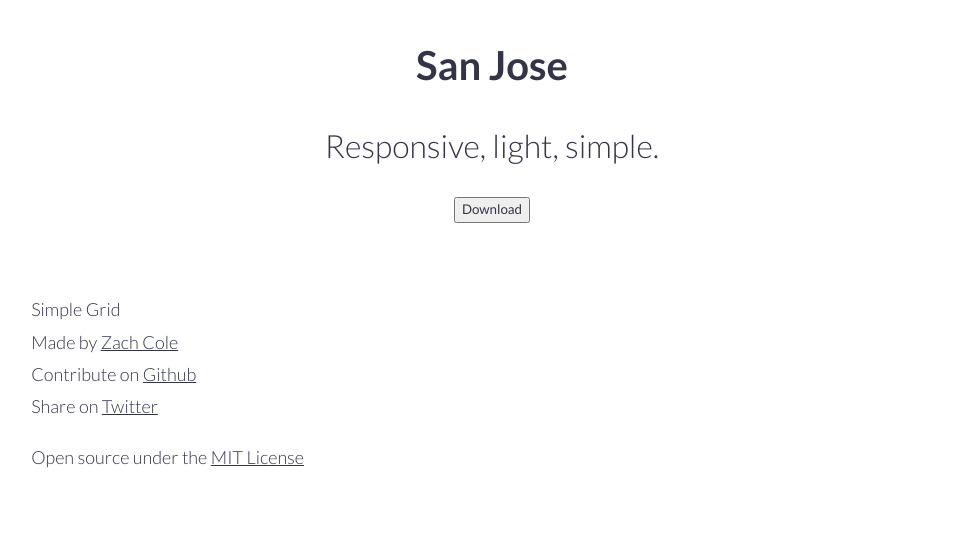
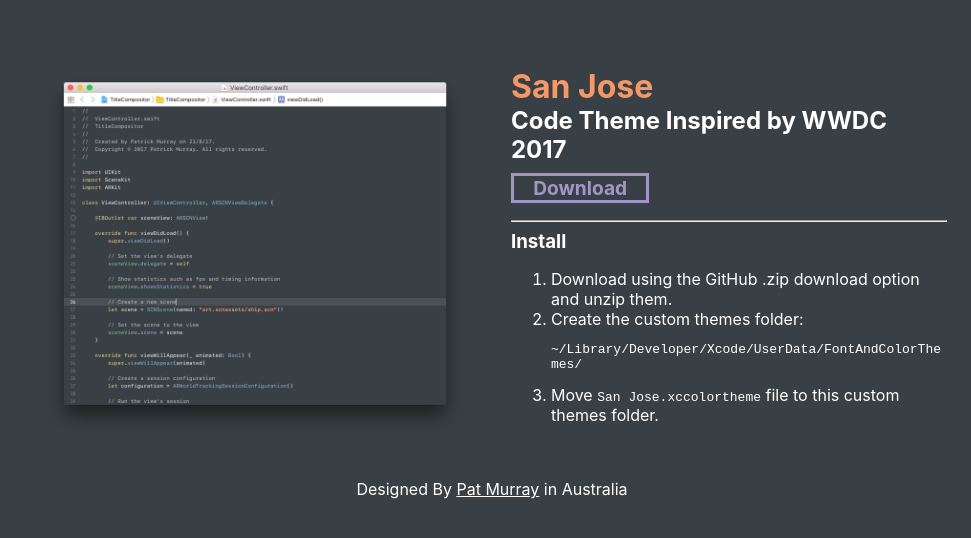
Before and after one commit to PatMurrayDEV/San-Jose, a plain HTML site: page docs/index.html in a window 1280 px wide. Shown: the whole page, without its empty margins (148-1119 px from the left). Drawn offline with Linux system fonts and the light colour scheme; a web font is replaced by a local one.

Commit message:
Add website

```diff
--- a/docs/index.html
+++ b/docs/index.html
@@ -3,62 +3,52 @@
   <meta charset="utf-8">
   <meta name="viewport" content="width=device-width, initial-scale=1.0">
   <!-- Social share meta tags -->
-  <meta property="og:title" content="Simple Grid">
-  <meta property="og:description" content="A responsive, lightweight, simple CSS grid.">
+  <meta property="og:title" content="San Jose (Xcode Theme)">
+  <meta property="og:description" content="An Xcode theme inspired by WWDC 2017">
   <meta property="og:type" content="website">
-  <meta property="og:image" content="http://simplegrid.io/img/simple-grid-computer.png">
-  <meta property="og:site_name" content="Simple Grid">
+  <meta property="og:image" content="">
+  <meta property="og:site_name" content="San Jose (Xcode Theme)">
   <meta name="twitter:card" content="summary_large_image">
-  <meta name="twitter:title" content="Simple Grid">
-  <meta name="twitter:description" content="A responsive, lightweight, simple CSS grid.">
-  <meta name="twitter:image:src" content="http://simplegrid.io/img/simple-grid-computer.png">
+  <meta name="twitter:title" content="San Jose (Xcode Theme)">
+  <meta name="twitter:description" content="An Xcode theme inspired by WWDC 2017">
+  <meta name="twitter:image:src" content="">
   <!-- End social share meta tags -->
-  <link rel="stylesheet" href="simple-grid.min.css">
+  <link rel="stylesheet" href="simple-grid.css">
   <link rel="stylesheet" href="style.css">
-  <title>Simple Grid | Lightweight CSS grid for web development</title>
-  <meta name="description" content="A simple, lightweight grid and container system for your website.">
+  <title>San Jose (Xcode Theme)</title>
+  <meta name="description" content="An Xcode theme inspired by WWDC 2017">
 
 </head>
 <body>
     <div class="container">
       <div class="row">
-        <div class="col-12 center">
+        <div class="col-6">
+          <img class="example-image" src="example.png" />
+        </div>
+        <div class="col-6">
           <div class="img img-logo center"></div>
           <h1>San Jose</h1>
-          <h2 class="font-light">Responsive, light, simple.</h2>
-          <a href="simple-grid.zip" download="">
-            <button>Download</button>
-          </a>
+          <h2 >Code Theme Inspired by WWDC 2017</h2>
+          <h1><a href="" class="box">Download</a></h1>
+          <hr class="pad-top"/>
+          <h3 >Install</h3>
+          <ol>
+            <li>Download using the GitHub .zip download option and unzip them.</li>
+            <li>Create the custom themes folder: <pre>~/Library/Developer/Xcode/UserData/FontAndColorThemes/</pre></li>
+            <li>Move <code>San Jose.xccolortheme</code> file to this custom themes folder.</li>
+          </ol>
+
+
+</p>
         </div>
       </div>
       <div class="row">
-        <div class="col-2 hidden-sm"></div>
-        <div class="col-8">
-          <div class="img img-website-mock"></div>
-        </div>
-        <div class="col-2 hidden-sm"></div>
-      </div>
-    </div>
-  <footer>
-    <div class="container">
-      <div class="row">
-        <div class="col-12">
-          <div class="img img-logo"></div>
-        </div>
-      </div>
-      <div class="row">
-        <div class="col-12">
-          <p>Simple Grid<br>
-          Made by <a href="http://zcole.me" target="_blank">Zach Cole</a><br>
-          Contribute on <a href="https://github.com/zachacole/Simple-Grid" target="_blank">Github</a><br>
-          Share on <a href="https://twitter.com/intent/tweet?text=Simple%20Grid%3A%20A%20css%20grid%20for%20your%20website%3A%20http%3A%2F%2Fsimplegrid.io%2F%20by%20%40zachacole&amp;source=webclient" target="_blank">Twitter</a></p>
-          <p>
-            Open source under the <a href="https://opensource.org/licenses/MIT" target="_blank">MIT License</a>
-          </p>
+        <div class="col-12 center">
+          <p>Designed By <a href="https://twitter.com/_patmurray">Pat Murray</a> in Australia</p>
         </div>
       </div>
     </div>
-  </footer>
+
 
 
 </body></html>
--- /dev/null
+++ b/docs/simple-grid.css
@@ -0,0 +1,188 @@
+/**
+*** SIMPLE GRID
+*** (C) ZACH COLE 2016
+**/
+
+
+/* UNIVERSAL */
+
+
+
+/* POSITIONING */
+
+.left {
+  text-align: left;
+}
+
+.right {
+  text-align: right;
+}
+
+.center {
+  text-align: center;
+  margin-left: auto;
+  margin-right: auto;
+}
+
+.justify {
+  text-align: justify;
+}
+
+/* ==== GRID SYSTEM ==== */
+
+.container {
+  width: 90%;
+  margin-left: auto;
+  margin-right: auto;
+}
+
+.row {
+  position: relative;
+  width: 100%;
+}
+
+.row [class^="col"] {
+  float: left;
+  margin: 0.5rem 2%;
+  min-height: 0.125rem;
+}
+
+.col-1,
+.col-2,
+.col-3,
+.col-4,
+.col-5,
+.col-6,
+.col-7,
+.col-8,
+.col-9,
+.col-10,
+.col-11,
+.col-12 {
+  width: 96%;
+}
+
+.col-1-sm {
+  width: 4.33%;
+}
+
+.col-2-sm {
+  width: 12.66%;
+}
+
+.col-3-sm {
+  width: 21%;
+}
+
+.col-4-sm {
+  width: 29.33%;
+}
+
+.col-5-sm {
+  width: 37.66%;
+}
+
+.col-6-sm {
+  width: 46%;
+}
+
+.col-7-sm {
+  width: 54.33%;
+}
+
+.col-8-sm {
+  width: 62.66%;
+}
+
+.col-9-sm {
+  width: 71%;
+}
+
+.col-10-sm {
+  width: 79.33%;
+}
+
+.col-11-sm {
+  width: 87.66%;
+}
+
+.col-12-sm {
+  width: 96%;
+}
+
+.row::after {
+	content: "";
+	display: table;
+	clear: both;
+}
+
+.hidden-sm {
+  display: none;
+}
+
+@media only screen and (min-width: 33.75em) {  /* 540px */
+  .container {
+    width: 80%;
+  }
+}
+
+@media only screen and (min-width: 45em) {  /* 720px */
+  .col-1 {
+    width: 4.33%;
+  }
+
+  .col-2 {
+    width: 12.66%;
+  }
+
+  .col-3 {
+    width: 21%;
+  }
+
+  .col-4 {
+    width: 29.33%;
+  }
+
+  .col-5 {
+    width: 37.66%;
+  }
+
+  .col-6 {
+    width: 46%;
+  }
+
+  .col-7 {
+    width: 54.33%;
+  }
+
+  .col-8 {
+    width: 62.66%;
+  }
+
+  .col-9 {
+    width: 71%;
+  }
+
+  .col-10 {
+    width: 79.33%;
+  }
+
+  .col-11 {
+    width: 87.66%;
+  }
+
+  .col-12 {
+    width: 96%;
+  }
+
+  .hidden-sm {
+    display: block;
+  }
+}
+
+@media only screen and (min-width: 60em) { /* 960px */
+  .container {
+    width: 75%;
+    max-width: 60rem;
+  }
+}
--- a/docs/style.css
+++ b/docs/style.css
@@ -2,6 +2,7 @@
   font-family: "San Francisco";
   font-weight: 400;
   src: url("https://applesocial.s3.amazonaws.com/assets/styles/fonts/sanfrancisco/sanfranciscodisplay-regular-webfont.woff");
+}
 
 * {
   color: #FFFFFF;
@@ -11,3 +12,47 @@ body{
   background-color: #394045;
   font-family: "San Francisco", -apple-system, BlinkMacSystemFont, sans-serif;
 }
+
+h1 {
+  color: #F69767;
+}
+
+h1, h2, h3, h4, h5 {
+  text-align: left;
+  padding: 0;
+  margin: 0;
+}
+
+.container {
+  padding-top: 4%;
+}
+
+.example-image {
+  width: 100%;
+}
+
+.box {
+  border: 3px solid #A096C8;
+  color: #A096C8;
+  text-decoration: none;
+  padding-left: 1em;
+  padding-right: 1em;
+  font-size: 60%;
+}
+
+.box:hover {
+  background-color: #A096C8;
+  color: #394045;
+}
+
+.pad-top {
+  margin-top: 4%;
+}
+
+pre {
+    white-space: pre-wrap;       /* Since CSS 2.1 */
+    white-space: -moz-pre-wrap;  /* Mozilla, since 1999 */
+    white-space: -pre-wrap;      /* Opera 4-6 */
+    white-space: -o-pre-wrap;    /* Opera 7 */
+    word-wrap: break-word;       /* Internet Explorer 5.5+ */
+}
```
Also changed, not shown: docs/example.png (added), docs/simple-grid.min.css (deleted).
